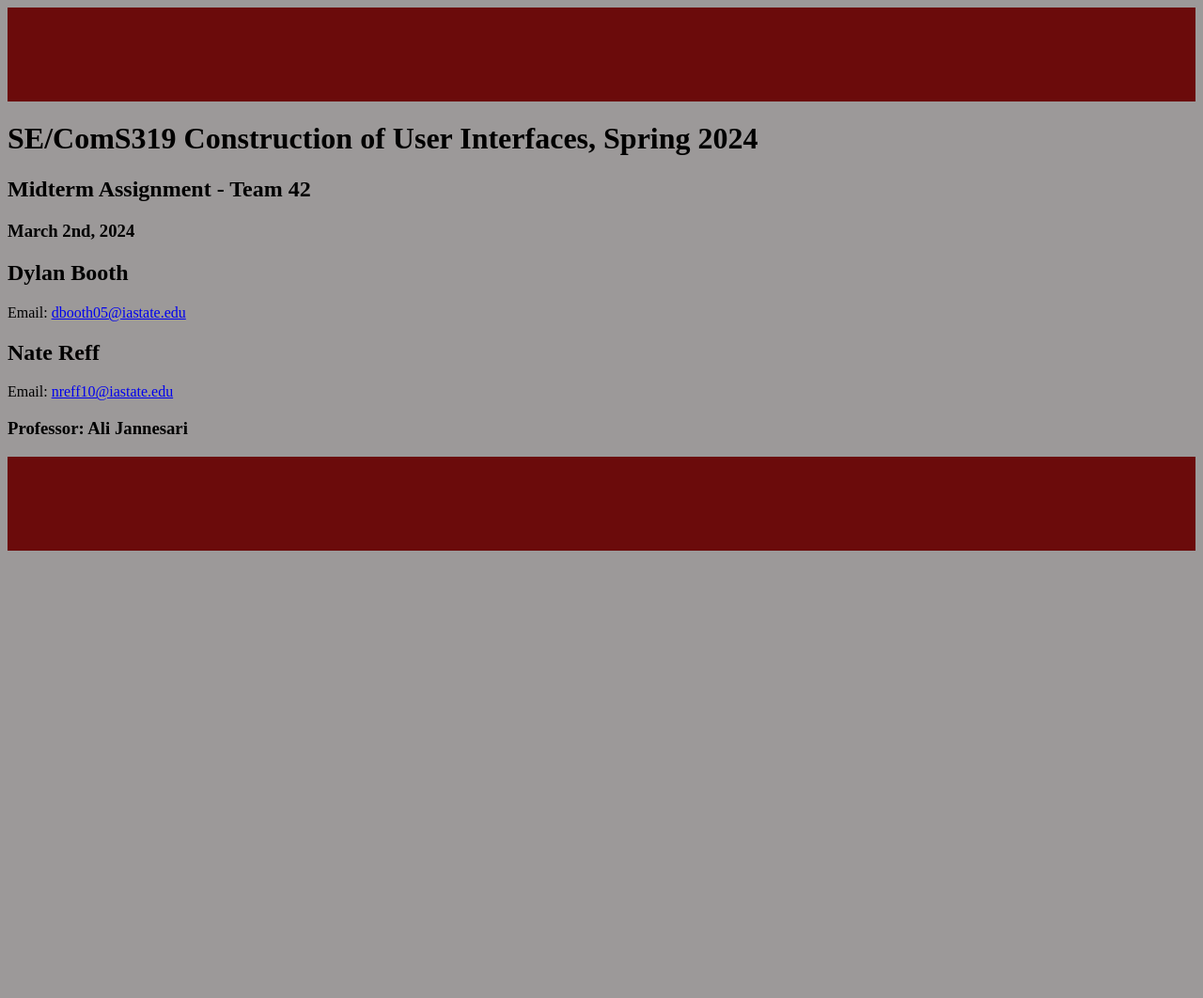
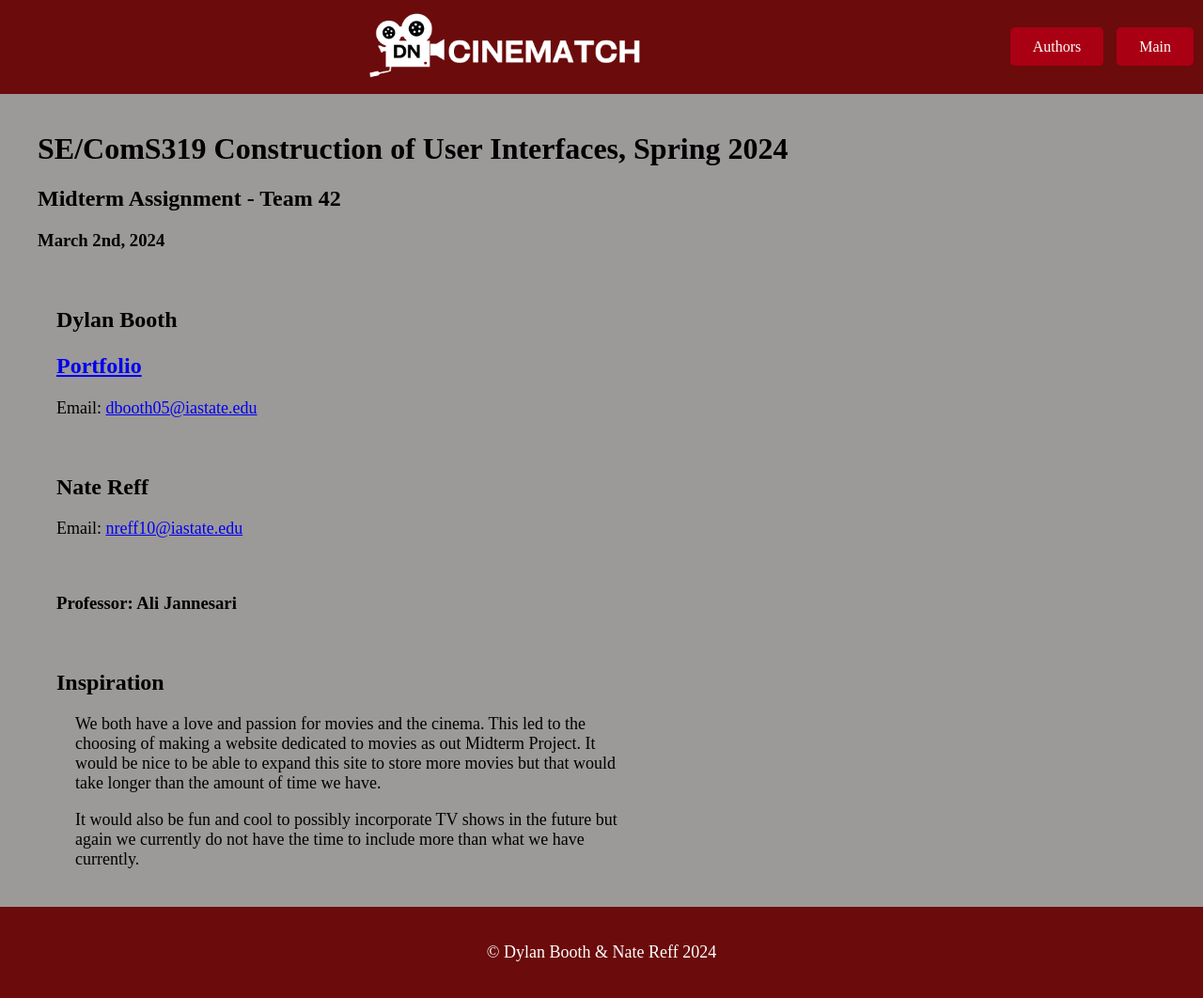
Before and after one commit to dbooth05/319-team-42, a plain HTML site: page Midterm_42/authors.html in a window 1280 px wide. Shown: the whole page at 94% size. Before the commit the page ends 800 px from the top, so only its background shows below. Drawn offline with Linux system fonts and the light colour scheme.

Commit message:
author page cleanup

```diff
--- a/Midterm_42/authors.html
+++ b/Midterm_42/authors.html
@@ -5,13 +5,20 @@
     <meta name="viewport" content="width=device-width, initial-scale=1.0">
 
     <link rel="stylesheet" href="styles/headers_footers.css">
+    <link rel="stylesheet" href="styles/authors.css">
 
     <title>Midterm 42 - Authors</title>
 </head>
 <body>
 
     <header>
-
+        <div class="logo">
+            <img src="./images/Cinematch.png" alt="cinematchLogo" height="80px">
+        </div>
+        <div class="tabs">
+            <a href="./authors.html" class="authors"> Authors</a>
+            <a href="./index.html" class="main"> Main</a>
+        </div>
     </header>
 
     <main>
@@ -27,11 +34,14 @@
         </h3>
 
         <!-- author info for Dylan Booth -->
-        <div id="author_box">
+        <div id="authorBox">
             <div>
                 <h2>
                     Dylan Booth
                 </h2>
+                <h4>
+                    <a href="https://dbooth05.github.io/personal/">Portfolio</a>
+                </h4>
                 <p>Email: <a href="mailto:dbooth05@iastate.edu">dbooth05@iastate.edu</a></p>
             </div>
             <div>
@@ -40,7 +50,7 @@
         </div>
 
         <!-- author info for Nate Reff -->
-        <div id="author_box">
+        <div id="authorBox">
             <div>
                 <h2>
                     Nate Reff
@@ -52,16 +62,30 @@
             </div>
         </div>
 
-        <div id="professor_box">
+        <div id="professorBox">
             <h3>
                 Professor: Ali Jannesari
             </h3>
         </div>
 
+        <div id="inspir">
+            <h2>Inspiration</h2>
+            <p>
+                We both have a love and passion for movies and the cinema. This led to the choosing
+                of making a website dedicated to movies as out <span>Midterm Project</span>. It would
+                be nice to be able to expand this site to store more movies but that would take longer
+                than the amount of time we have.
+            </p>
+            <p>
+                It would also be fun and cool to possibly incorporate TV shows in the future but
+                again we currently do not have the time to include more than what we have currently.
+            </p>
+        </div>
+
     </main>
 
     <footer>
-
+        <p>&copy; Dylan Booth  & Nate Reff 2024</p>
     </footer>
 
 </body>
--- /dev/null
+++ b/Midterm_42/styles/authors.css
@@ -0,0 +1,31 @@
+main {
+    margin: 40px;
+}
+
+p {
+    font-size: large;
+}
+
+#authorBox {
+    padding-top: 20px;
+    margin: 20px;
+}
+
+h4 a {
+    font-size: x-large;
+}
+
+#professorBox {
+    padding-top: 20px;
+    margin: 20px;
+}
+
+#inspir {
+    padding-top: 20px;
+    margin: 20px;
+}
+
+#inspir p{
+    padding-left: 20px;
+    max-width: 600px;
+}
--- a/Midterm_42/styles/headers_footers.css
+++ b/Midterm_42/styles/headers_footers.css
@@ -10,6 +10,7 @@ header {
 
 body {
     background-color: #9c9999;
+    margin: 0;
 }
 
 .logo {
@@ -24,6 +25,7 @@ body {
     text-decoration: none; /* Remove underline from links */
     color: #fff; /* Text color */
     margin-left: 10px; /* Adjust spacing between buttons */
+    transition: background-color ease 0.5s;
 }
 
 /* Hover effect */
```
